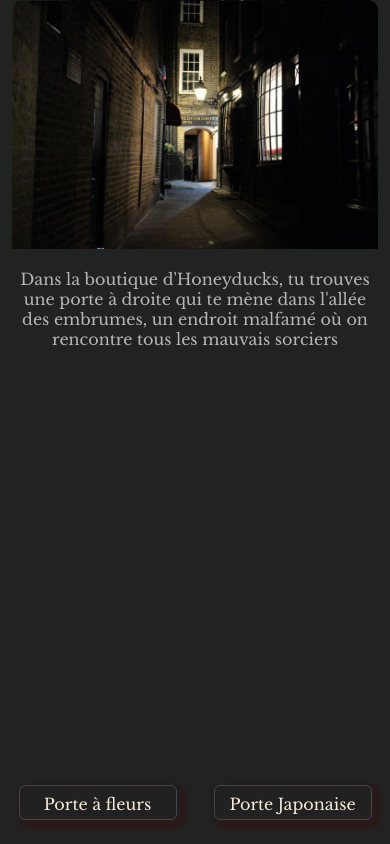
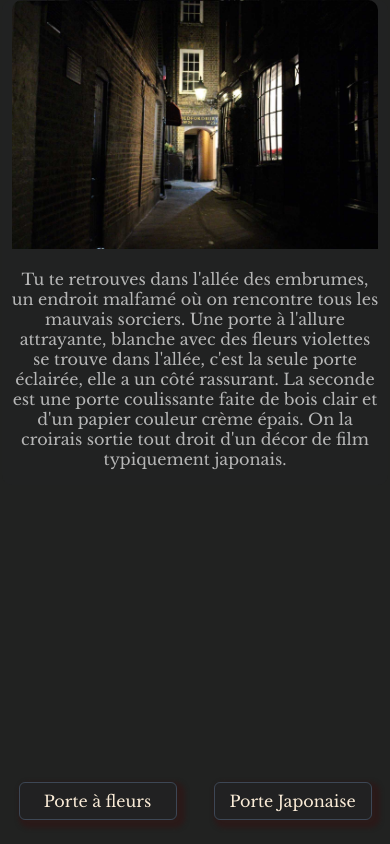
Before and after one commit to XeniaR1S/chrixe, a React (Create React App) app in the folder gamecx/: page /right in a window 390 px wide. Built offline with nearby package versions, Linux system fonts and the light colour scheme.

Commit message:
WIP mobile style

```diff
--- a/gamecx/src/App.css
+++ b/gamecx/src/App.css
@@ -298,7 +298,7 @@
 
   .linkTo {
       width: 40%;
-      height: 1.6em;
+      max-height: 30%;
       box-shadow: 4px 4px 4px 4px rgb(51, 18, 18, .50);
       background-color: rgb(33, 35, 37, .3);
       border: 0.5px solid rgb(61, 71, 85);
@@ -308,6 +308,7 @@
       color: antiquewhite;
       text-decoration: none;
       padding-top: 0.5em;
+      padding-bottom: 0.5em;
       margin-bottom: 1em;
   }
 
--- a/gamecx/src/compenents/DoorBoo.js
+++ b/gamecx/src/compenents/DoorBoo.js
@@ -17,9 +17,7 @@ class DoorBoo extends React.Component {
             />
           </figure>
           <p className="textCard">
-            Une porte à l'allure attrayante, blanche avec des fleurs violettes
-            se trouve dans l'allée, c'est la seule porte éclairée, elle a un
-            côté rassurant, tu décides d'entrer. L'enfer sur Terre, tu te
+            L'enfer sur Terre, tu te
             retrouves dans une tranchée en pleine Guerre 14-18. A l'autre bout
             de la tranchée, tu repères une autre porte, tu sais au fond de toi
             qu'elle te sortira d'ici, mais tu ne sais pas que ce qui t'attends
@@ -33,7 +31,7 @@ class DoorBoo extends React.Component {
             Poilus.
           </p>
           <div className="choiceDoor">
-            <Link to="/doorjapanese">Vite ! C'est pas ma guerre putain</Link>
+            <Link className="linkTo" to="/doorjapanese">Vite ! C'est pas ma guerre putain</Link>
           </div>
         </div>
       </div>
--- a/gamecx/src/compenents/Left.js
+++ b/gamecx/src/compenents/Left.js
@@ -22,7 +22,7 @@ class Left extends React.Component {
             la boutique d'Ollivander le vendeur de baguette
           </p>
           <div className="choiceDoor">
-            <Link to="/right">Continuer</Link>
+            <Link className="linkTo" to="/right">Continuer</Link>
           </div>
         </div>
       </div>
--- a/gamecx/src/compenents/Right.js
+++ b/gamecx/src/compenents/Right.js
@@ -13,9 +13,11 @@ class Right extends React.Component {
             <img className="img-alley imgCard" src={alley} alt="alley" />
           </figure>
           <p className="textCard">
-            Dans la boutique d'Honeyducks, tu trouves une porte à droite qui te
-            mène dans l'allée des embrumes, un endroit malfamé où on rencontre
-            tous les mauvais sorciers
+            Tu te retrouves dans l'allée des embrumes, un endroit malfamé où on rencontre
+            tous les mauvais sorciers.
+            Une porte à l'allure attrayante, blanche avec des fleurs violettes
+            se trouve dans l'allée, c'est la seule porte éclairée, elle a un
+            côté rassurant. La seconde est une porte coulissante faite de bois clair et d'un papier couleur crème épais. On la croirais sortie tout droit d'un décor de film typiquement japonais.
           </p>
           <div className="choiceDoor">
             <Link className="linkTo" to="/doorboo">
```
